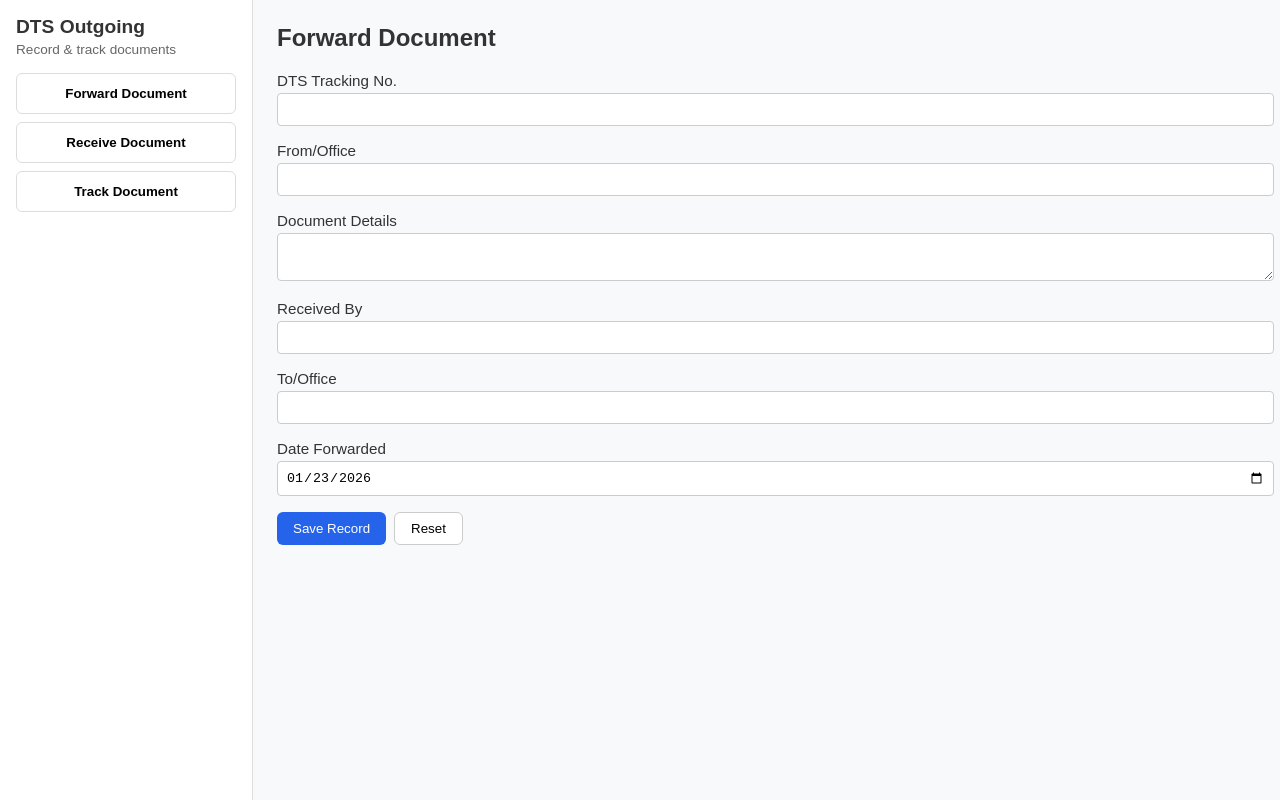
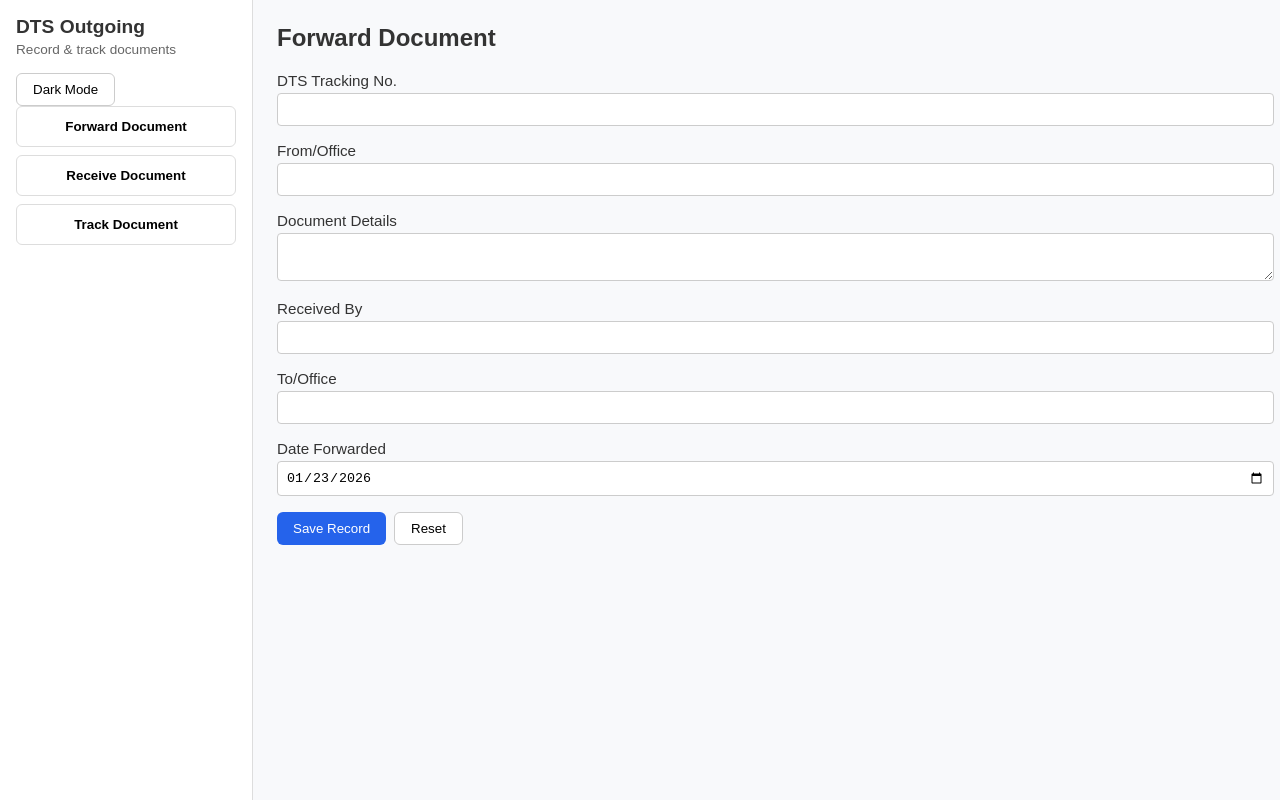
Before and after one commit to Xyrax1601/Document-Track, a plain HTML site: page index.html in a window 1280 px wide. Drawn offline with Linux system fonts and the light colour scheme.

Commit message:
Update index.html

```diff
--- a/index.html
+++ b/index.html
@@ -12,7 +12,10 @@
     <aside class="sidebar">
       <h1>DTS Outgoing</h1>
       <p class="desc">Record & track documents</p>
-      <button class="nav-btn" id="btnForward">Forward Document</button>
+            <div class="theme-row">
+        <button id="themeToggle" class="btn-ghost theme-btn" type="button">Dark Mode</button>
+      </div>
+<button class="nav-btn" id="btnForward">Forward Document</button>
       <button class="nav-btn" id="btnReceive">Receive Document</button>
       <button class="nav-btn" id="btnTrack">Track Document</button>
     </aside>
```
